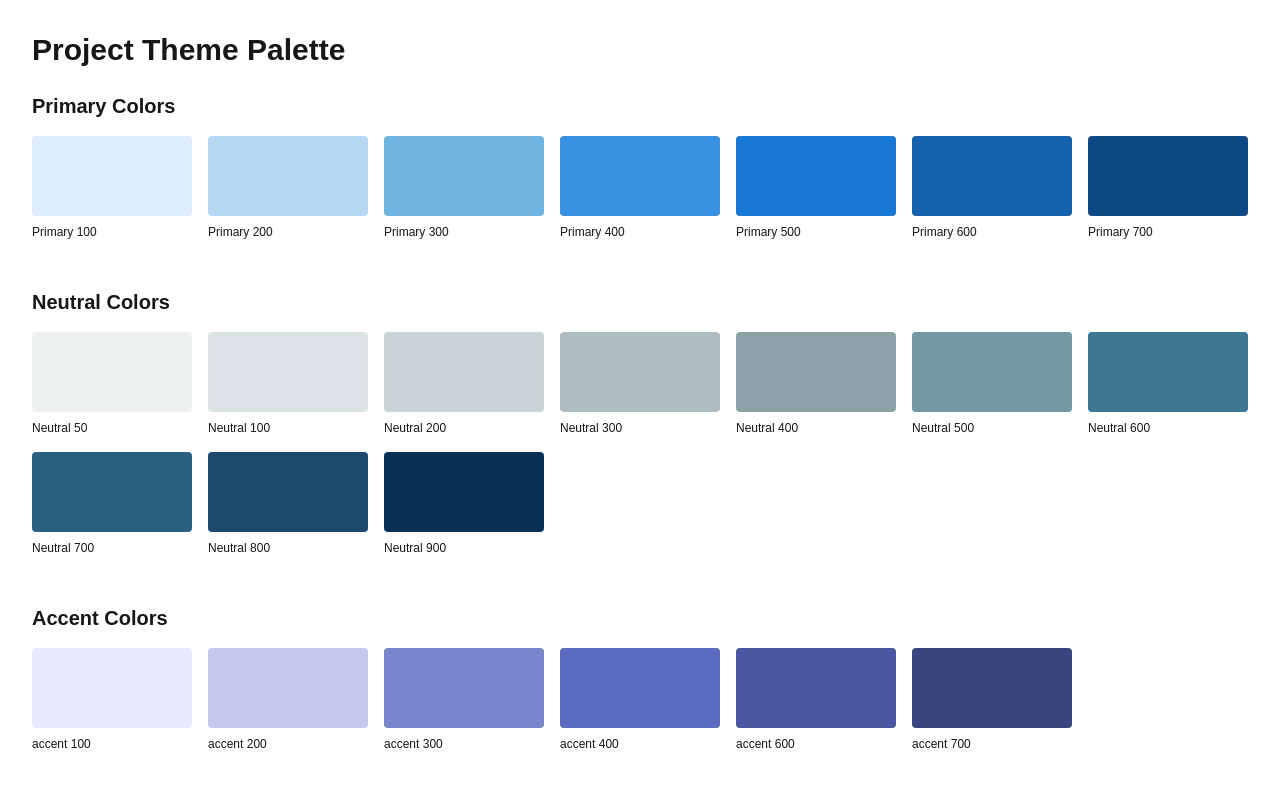
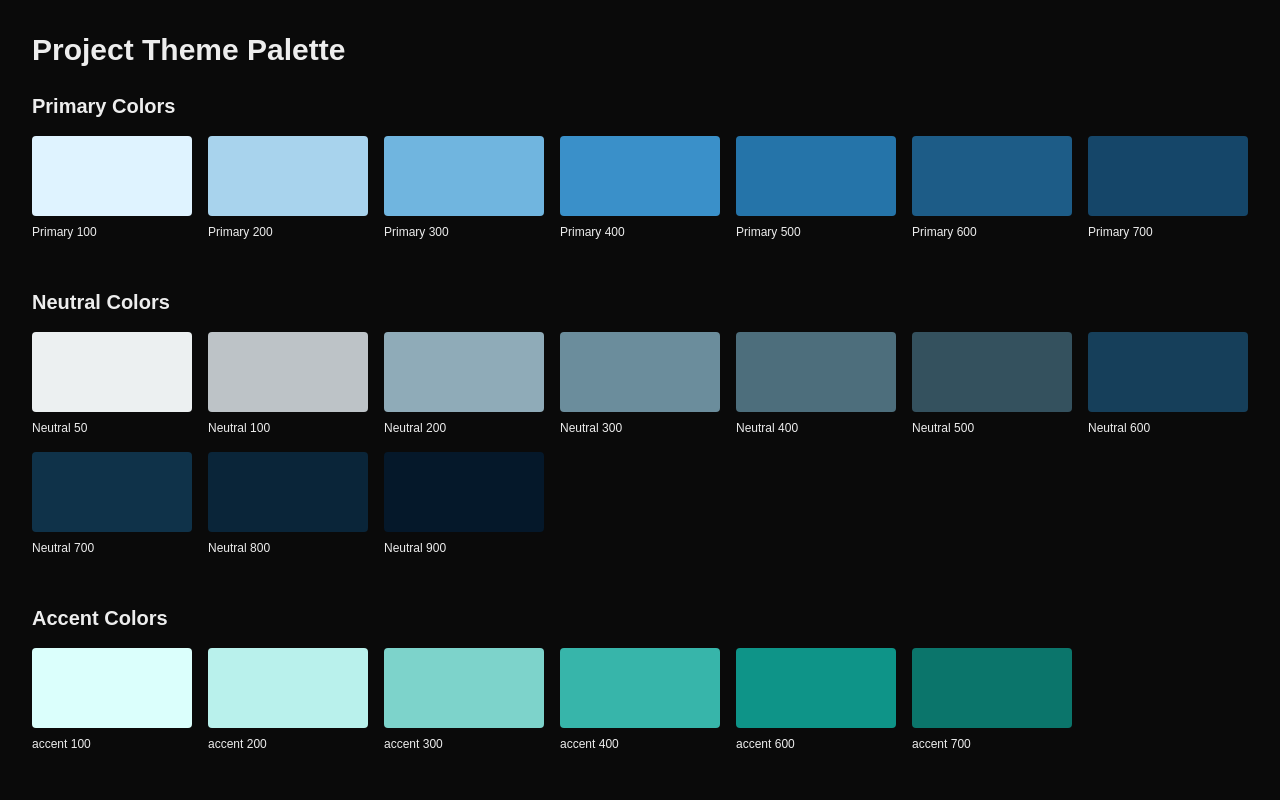
Before and after one commit to Marwan-Mamdouh/scholar, a Next.js app: page / in a window 1280 px wide. Shown: the top 800 px of the page. Built offline with nearby package versions, Linux system fonts and the light colour scheme.

Commit message:
style: update light theme to be as dark theme as default color variables in globals.css and comment the light colors themes

```diff
--- a/src/app/globals.css
+++ b/src/app/globals.css
@@ -40,9 +40,9 @@
   --color-white-surface: var(--color-white-surface);
 }
 
-:root {
-  /* Light theme colors (default) */
-  /* Primary Colors */
+/* Light theme colors (default)
+
+ Primary Colors
 --color-primary-100: #ddedfd;
 --color-primary-200: #b5d6f5;
 --color-primary-300: #70b5df;
@@ -52,7 +52,7 @@
 --color-primary-700: #0e4880;
 --color-primary-error: #ff8a81;
 
-  /* Neutral Colors */
+ Neutral Colors
 --color-white-surface: #fefefe;
 --color-neutral-50: #ecf0f1;
 --color-neutral-100: #dde3e5;
@@ -65,7 +65,7 @@
 --color-neutral-800: #1a4a6e;
 --color-neutral-900: #0a3055;
 
-  /* Accent Colors */
+ Accent Colors
 --color-accent-100: #e6e9ff;
 --color-accent-200: #c5caf0;
 --color-accent-300: #7986cc;
@@ -73,9 +73,46 @@
 --color-accent-600: #48579e;
 --color-accent-700: #3a4580;
 
-  /* Original colors */
+ Original colors
 --background: #ffffff;
 --foreground: #171717;
+*/
+
+:root {
+  /* Dark theme colors */
+  /* Primary Colors */
+  --color-primary-100: #dff3ff;
+  --color-primary-200: #a8d3ed;
+  --color-primary-300: #70b5df;
+  --color-primary-400: #3a90c9;
+  --color-primary-500: #2574a9;
+  --color-primary-600: #1d5c87;
+  --color-primary-700: #154669;
+  --color-primary-error: #ff8a81;
+
+  /* Neutral Colors */
+  --color-neutral-50: #ecf0f1;
+  --color-neutral-100: #bdc3c7;
+  --color-neutral-200: #8fabb8;
+  --color-neutral-300: #6b8d9c;
+  --color-neutral-400: #4d6e7c;
+  --color-neutral-500: #34515e;
+  --color-neutral-600: #163f5a;
+  --color-neutral-700: #0f3249;
+  --color-neutral-800: #0a2539;
+  --color-neutral-900: #05182a;
+
+  /* Accent Colors */
+  --color-accent-100: #dbfffc;
+  --color-accent-200: #b9f1ec;
+  --color-accent-300: #7dd3cb;
+  --color-accent-400: #37b5aa;
+  --color-accent-600: #0e9488;
+  --color-accent-700: #0b756b;
+
+  /* Original colors */
+  --background: #0a0a0a;
+  --foreground: #ededed;
 }
 
 @media (prefers-color-scheme: dark) {
```
Lines whose indentation alone changed are shown as unchanged.
